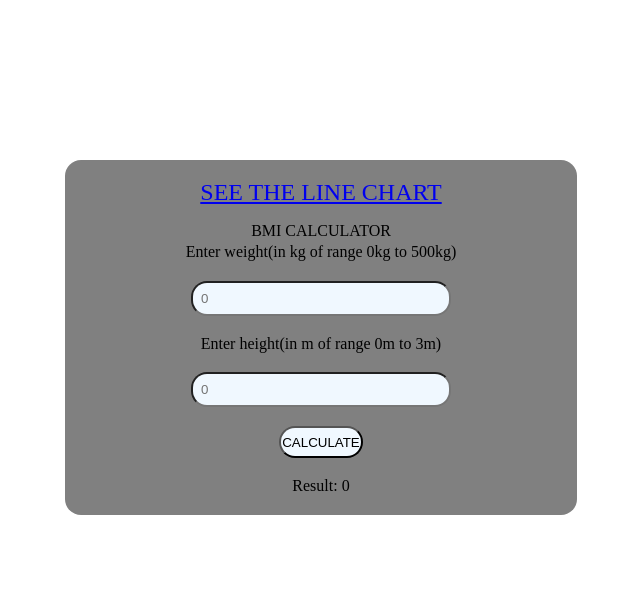
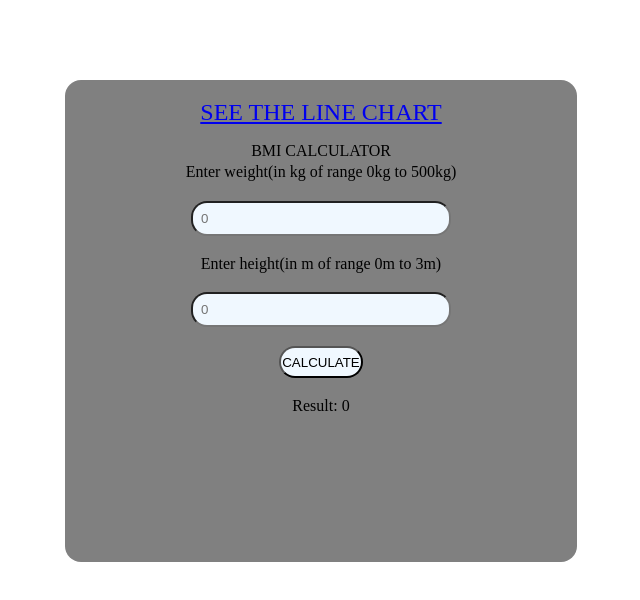
Before and after one commit to rohitnohwar/graphbmi, a React (Create React App) app in the folder client/: page / in a window 1280 px wide. Shown: the top 600 px of the page, without its empty margins (319-959 px from the left). Built offline with nearby package versions, Linux system fonts and the light colour scheme.

Commit message:
corrected input conditions

```diff
--- a/client/src/Main.js
+++ b/client/src/Main.js
@@ -10,6 +10,7 @@ function Main(){
     });
 
     const [result, setResult]=useState(0);
+    const [message, setMessage]=useState("")
 
 
     function handleChange(event){
@@ -24,6 +25,8 @@ function Main(){
 
     function handleClick(event){
         event.preventDefault();
+        if(info.weight && info.height && info.weight>0 && info.weight<=500 && info.height>=0 && info.height<=3){
+            setMessage("")
             const numbers={
                 weight:info.weight,
                 height:info.height
@@ -34,7 +37,10 @@ function Main(){
                 setResult(response.data.result);
             });
         }
-
+        else{
+            setMessage("Weight should be greater than 0kg and less than/equal to 500kg. Height should be greater than 0m and less than/equal to 3m. Filling both the details are compulsory")
+        }
+    }
 
     return <div class="main-div">
     <form action="/entry" method="POST" class="main">
@@ -46,6 +52,7 @@ function Main(){
     <div><input name="height" type="number" step="any" onChange={handleChange} placeholder="0" min="0" max="3" required></input></div>
     <div><button type="submit" class="reg-button" onClick={handleClick}>CALCULATE</button></div>
     <div>Result: {result}</div>
+    <div className="message-of-invalidity">{message}</div>
     </form>
     </div>
 }
--- a/client/src/main.css
+++ b/client/src/main.css
@@ -1,5 +1,5 @@
 .main-div{
-    margin-top: 10rem;
+    margin-top: 5rem;
 }
 
 .main{
@@ -9,6 +9,7 @@
     text-align: center;
     border-radius: 1rem;
     padding:1rem;
+    height: 450px;
 }
 
 input{
@@ -37,6 +38,11 @@ div{
     font-size: x-large;
 }
 
+.message-of-invalidity {
+    color:red;
+    margin-top: 20px;
+}
+
 @media screen and (max-width:550px) {
     .main {
         width: 20rem;
```
Lines whose indentation alone changed are shown as unchanged.
